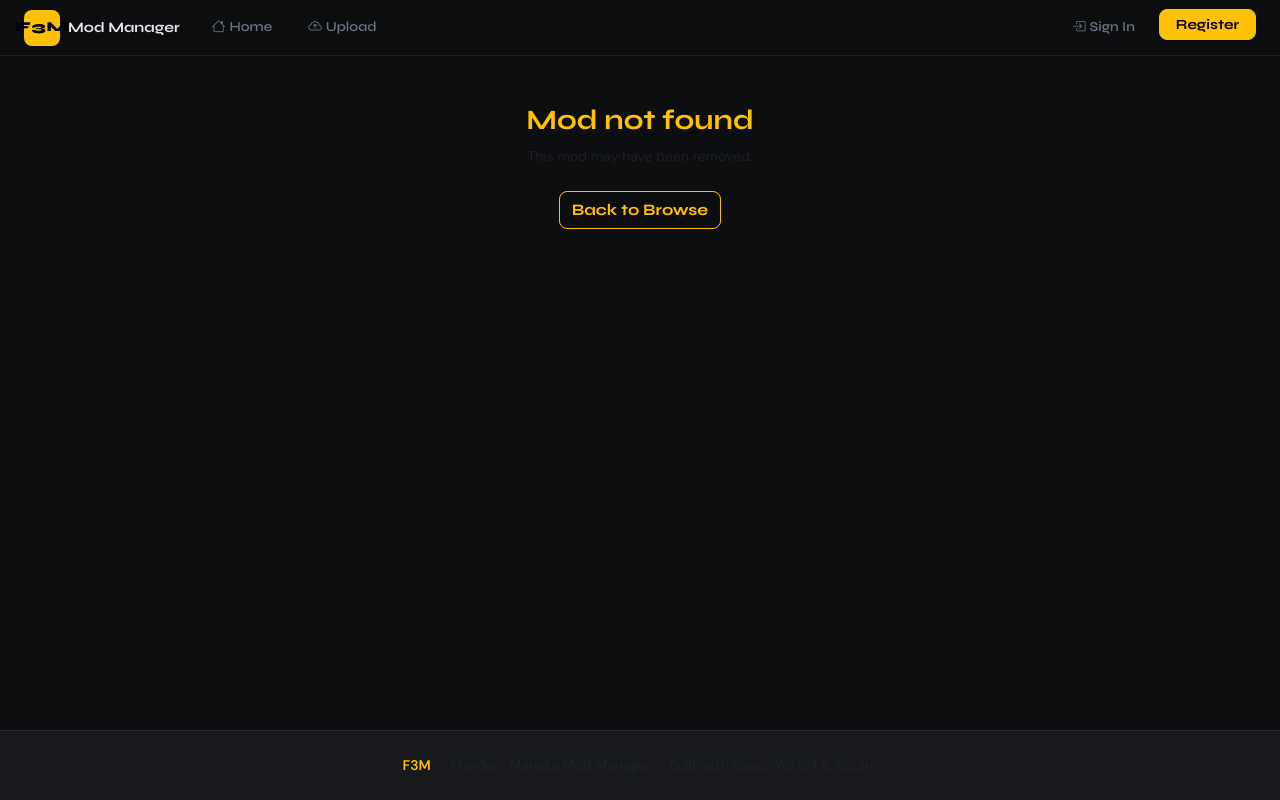
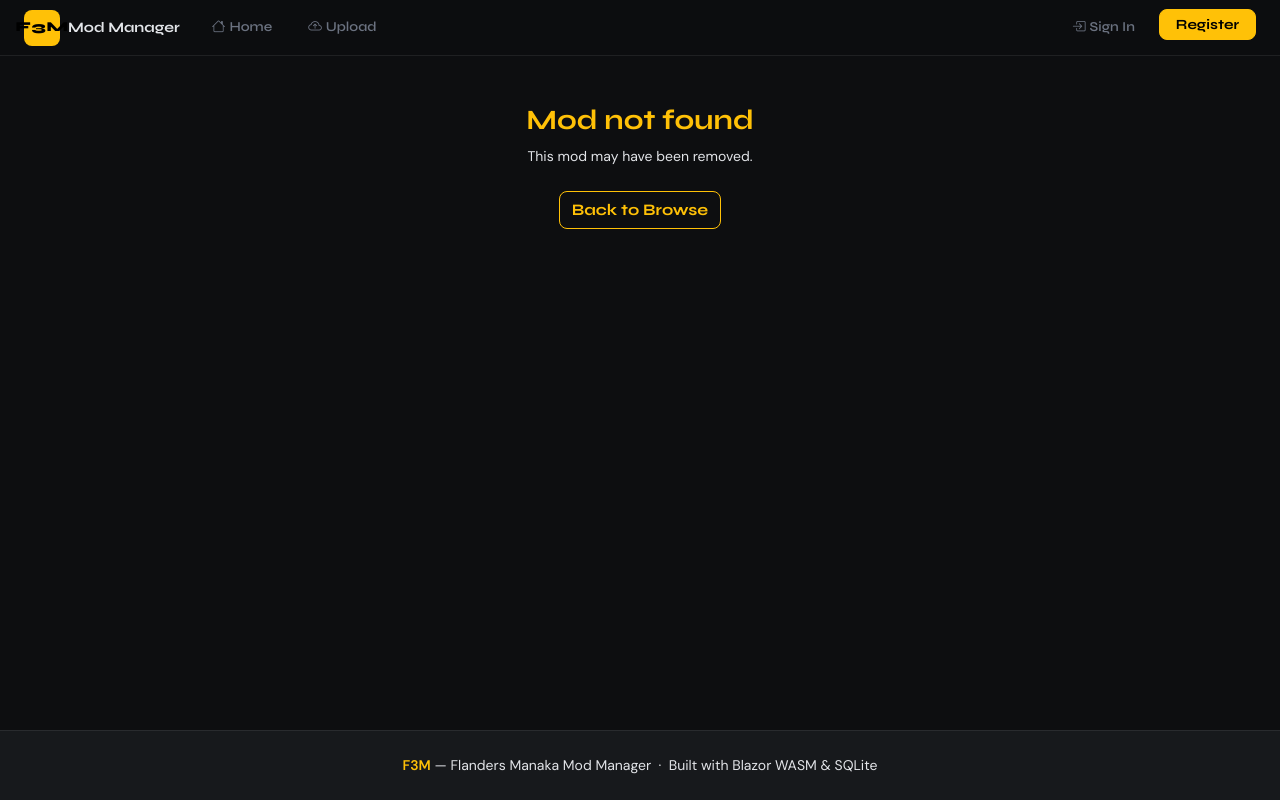
Before and after one commit to FlanderDev/F3M, an ASP.NET Core app: page /mod/1 in a window 1280 px wide. Run offline with ASP.NET Core 8, Linux system fonts and the light colour scheme; data that the repository does not hold is empty.

Commit message:
removed mutted text. Changed title and timer.

```diff
--- a/F3M.Client/App.razor
+++ b/F3M.Client/App.razor
@@ -5,7 +5,7 @@
                 <NotAuthorized>
                     <div class="container py-5 text-center">
                         <h3 class="fw-bold mb-2">Login required</h3>
-                        <p class="text-muted mb-4">You need to be signed in to access this page.</p>
+                        <p class="mb-4">You need to be signed in to access this page.</p>
                         <a href="/login" class="btn btn-warning fw-bold px-4">Sign In</a>
                     </div>
                 </NotAuthorized>
@@ -17,7 +17,7 @@
             <LayoutView Layout="@typeof(MainLayout)">
                 <div class="container text-center py-5">
                     <h2 class="display-4 fw-bold text-warning">404</h2>
-                    <p class="text-muted">Page not found.</p>
+                    <p >Page not found.</p>
                     <a href="/" class="btn btn-outline-warning mt-2">Back to Home</a>
                 </div>
             </LayoutView>
--- a/F3M.Client/Pages/EditMod.razor
+++ b/F3M.Client/Pages/EditMod.razor
@@ -18,7 +18,7 @@
     {
         <div class="text-center py-5">
             <h3 class="text-warning fw-bold">Access denied</h3>
-            <p class="text-muted small">You don't have permission to edit this mod.</p>
+            <p class="small">You don't have permission to edit this mod.</p>
             <a href="/" class="btn btn-outline-warning mt-2">Back to Browse</a>
         </div>
     }
@@ -32,11 +32,11 @@
     else
     {
         <div class="mb-4">
-            <a href="/mod/@Id" class="text-muted small d-inline-flex align-items-center gap-1 mb-3">
+            <a href="/mod/@Id" class="small d-inline-flex align-items-center gap-1 mb-3">
                 <i class="bi bi-arrow-left"></i> Back to mod
             </a>
             <h1 class="fw-black mb-1 fs-2">Edit Mod</h1>
-            <p class="text-muted small mb-0">
+            <p class="small mb-0">
                 Editing <span class="text-warning fw-semibold">@mod.Name</span>
                 &nbsp;·&nbsp; v@mod.Version
             </p>
@@ -78,7 +78,7 @@
                 <div class="mb-4">
                     <label class="form-label fw-semibold small">Description</label>
                     <InputTextArea class="form-control f3m-input" rows="4" @bind-Value="dto.Description" />
-                    <div class="text-muted" style="font-size:.72rem;">@(dto.Description?.Length ?? 0)/1000</div>
+                    <div  style="font-size:.72rem;">@(dto.Description?.Length ?? 0)/1000</div>
                 </div>
 
                 @if (saveError is not null)
@@ -111,7 +111,7 @@
             <div class="f3m-surface rounded-3 p-4 border mt-3" style="border-color:var(--f3m-border);">
                 <h6 class="fw-bold mb-3">
                     <i class="bi bi-files me-2 text-warning"></i>Files in this version
-                    <span class="text-muted fw-normal small ms-1">(to change files, upload a new version)</span>
+                    <span class="fw-normal small ms-1">(to change files, upload a new version)</span>
                 </h6>
                 <div class="d-flex flex-column gap-2">
                     @foreach (var file in mod.Files)
@@ -121,13 +121,13 @@
                                 <i class="bi bi-file-zip-fill text-warning fs-5 flex-shrink-0"></i>
                                 <div class="flex-grow-1 overflow-hidden">
                                     <div class="fw-semibold small text-truncate">@file.OriginalName</div>
-                                    <div class="text-muted" style="font-size:.7rem;">@file.FileSizeDisplay</div>
+                                    <div  style="font-size:.7rem;">@file.FileSizeDisplay</div>
                                 </div>
                             </div>
                             @if (!string.IsNullOrWhiteSpace(file.InstallPath))
                             {
                                 <div class="f3m-file-entry-path">
-                                    <i class="bi bi-folder2 text-muted flex-shrink-0" style="font-size:.8rem;"></i>
+                                    <i class="bi bi-folder2 flex-shrink-0" style="font-size:.8rem;"></i>
                                     <span class="f3m-path-input" style="cursor:default;">@file.InstallPath</span>
                                 </div>
                             }
--- a/F3M.Client/Pages/Login.razor
+++ b/F3M.Client/Pages/Login.razor
@@ -10,7 +10,7 @@
             <span class="f3m-logo-badge" style="width:48px;height:48px;font-size:1.1rem;">F3M</span>
         </div>
         <h2 class="fw-black text-center mb-1">Welcome back</h2>
-        <p class="text-muted text-center small mb-4">Sign in to upload and manage mods</p>
+        <p class="text-center small mb-4">Sign in to upload and manage mods</p>
 
         @if (error is not null)
         {
@@ -42,7 +42,7 @@
             </button>
         </EditForm>
 
-        <p class="text-center text-muted small mt-4 mb-0">
+        <p class="text-center small mt-4 mb-0">
             Don't have an account? <a href="/register" class="text-warning fw-semibold">Register</a>
         </p>
     </div>
--- a/F3M.Client/Pages/ModDetail.razor
+++ b/F3M.Client/Pages/ModDetail.razor
@@ -19,14 +19,14 @@ else if (selectedVersion is null)
 {
     <div class="container py-5 text-center">
         <h3 class="fw-bold text-warning">Mod not found</h3>
-        <p class="text-muted small">This mod may have been removed.</p>
+        <p class="small">This mod may have been removed.</p>
         <a href="/" class="btn btn-outline-warning mt-2">Back to Browse</a>
     </div>
 }
 else
 {
     <div class="container py-4" style="max-width:960px;">
-        <a href="/" class="text-muted small d-inline-flex align-items-center gap-1 mb-4">
+        <a href="/" class="small d-inline-flex align-items-center gap-1 mb-4">
             <i class="bi bi-arrow-left"></i> Back to Browse
         </a>
 
@@ -53,7 +53,7 @@ else
 
                     @if (selectedVersion.Files.Count == 0)
                     {
-                        <p class="text-muted small mb-3">No files attached to this version.</p>
+                        <p class="small mb-3">No files attached to this version.</p>
                     }
                     else
                     {
@@ -67,7 +67,7 @@ else
                                         <i class="bi bi-file-zip-fill text-warning flex-shrink-0"></i>
                                         <div class="overflow-hidden">
                                             <div class="small fw-semibold text-truncate">@f.OriginalName</div>
-                                            <div class="text-muted" style="font-size:.68rem;">@f.FileSizeDisplay</div>
+                                            <div  style="font-size:.68rem;">@f.FileSizeDisplay</div>
                                             @if (!string.IsNullOrWhiteSpace(f.InstallPath))
                                             {
                                                 <div class="f3m-install-path">
@@ -220,7 +220,7 @@ else
                                         <button class="dropdown-item d-flex justify-content-between align-items-center @(v.Id == selectedVersion.Id ? "active" : "")"
                                                 @onclick="() => SelectVersion(v)">
                                             <span class="fw-semibold">v@v.Version</span>
-                                            <span class="text-muted small ms-3">@v.UploadedAt.ToString("MMM d, yyyy")</span>
+                                            <span class="small ms-3">@v.UploadedAt.ToString("MMM d, yyyy")</span>
                                         </button>
                                     </li>
                                 }
@@ -241,7 +241,7 @@ else
                 </div>
 
                 <h1 class="fw-black fs-2 mb-1">@selectedVersion.Name</h1>
-                <p class="text-muted small mb-4">
+                <p class="small mb-4">
                     by <span class="text-warning fw-semibold">@selectedVersion.Author</span>
                     &nbsp;·&nbsp; @selectedVersion.UploadedAt.ToString("MMM d, yyyy")
                 </p>
@@ -268,7 +268,7 @@ else
                 </div>
 
                 <h6 class="fw-bold mb-2">Description</h6>
-                <p class="text-muted lh-lg" style="white-space:pre-wrap;">@selectedVersion.Description</p>
+                <p class="lh-lg" style="white-space:pre-wrap;">@selectedVersion.Description</p>
 
                 <!-- All versions timeline (compact, only shown if > 1) -->
                 @if (allVersions.Count > 1)
@@ -287,7 +287,7 @@ else
                                     <span class="fw-semibold small">v@v.Version</span>
                                     @if (latest) { <span class="ms-2 badge" style="background:rgba(255,193,7,.15);color:var(--f3m-amber);font-size:.6rem;">Latest</span> }
                                 </div>
-                                <span class="text-muted" style="font-size:.72rem;">
+                                <span  style="font-size:.72rem;">
                                     @v.UploadedAt.ToString("MMM d, yyyy")
                                 </span>
                             </div>
--- a/F3M.Client/Pages/Register.razor
+++ b/F3M.Client/Pages/Register.razor
@@ -10,7 +10,7 @@
             <span class="f3m-logo-badge" style="width:48px;height:48px;font-size:1.1rem;">F3M</span>
         </div>
         <h2 class="fw-black text-center mb-1">Create account</h2>
-        <p class="text-muted text-center small mb-4">Join the Manaka modding community</p>
+        <p class="text-center small mb-4">Join the Manaka modding community</p>
 
         @if (error is not null)
         {
@@ -54,7 +54,7 @@
             </button>
         </EditForm>
 
-        <p class="text-center text-muted small mt-4 mb-0">
+        <p class="text-center small mt-4 mb-0">
             Already have an account? <a href="/login" class="text-warning fw-semibold">Sign In</a>
         </p>
     </div>
--- a/F3M.Client/Shared/MainLayout.razor
+++ b/F3M.Client/Shared/MainLayout.razor
@@ -37,7 +37,7 @@
                                 </li>
                             }
                             <li class="nav-item d-flex align-items-center">
-                                <span class="nav-link text-muted px-3 py-2">
+                                <span class="nav-link px-3 py-2">
                                     <i class="bi bi-person-circle me-1 text-warning"></i>@context.User.Identity?.Name
                                 </span>
                             </li>
@@ -67,7 +67,7 @@
 
     <footer class="f3m-footer py-4 mt-5">
         <div class="container text-center">
-            <p class="mb-0 text-muted small">
+            <p class="mb-0 small">
                 <strong class="text-warning">F3M</strong> — Flanders Manaka Mod Manager &nbsp;·&nbsp; Built with Blazor WASM &amp; SQLite
             </p>
         </div>
```
Also changed, not shown: F3M.Client/Pages/Admin.razor (+6 -6 lines), F3M.Client/Pages/Index.razor (+7 -5 lines), F3M.Client/Pages/Upload.razor (+11 -11 lines), F3M.Server/Controllers/AdminController.cs (+15 -14 lines), F3M.Server/dotnet-tools.json (added, +13 -0 lines), F3M.Server/F3M.Server.csproj, 1 other file.
